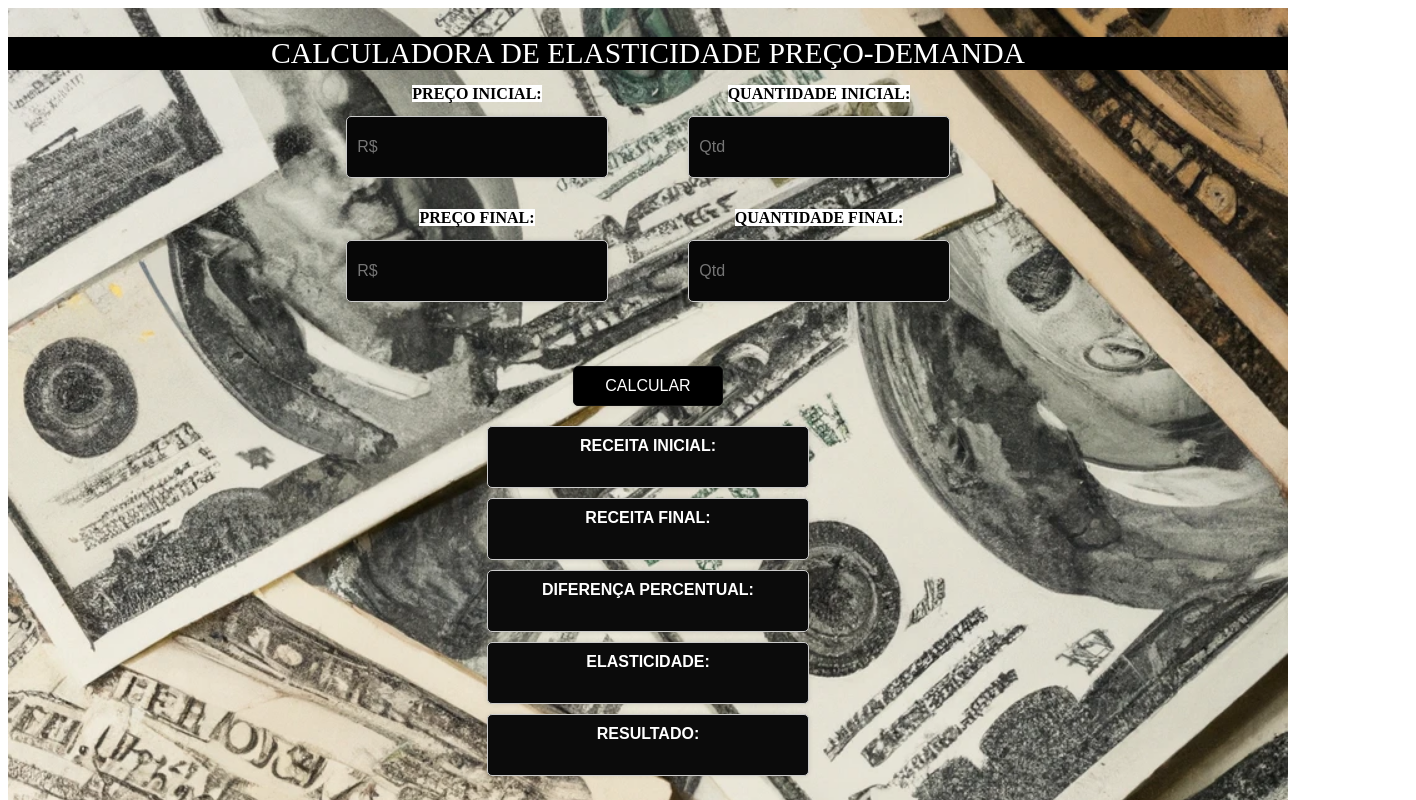
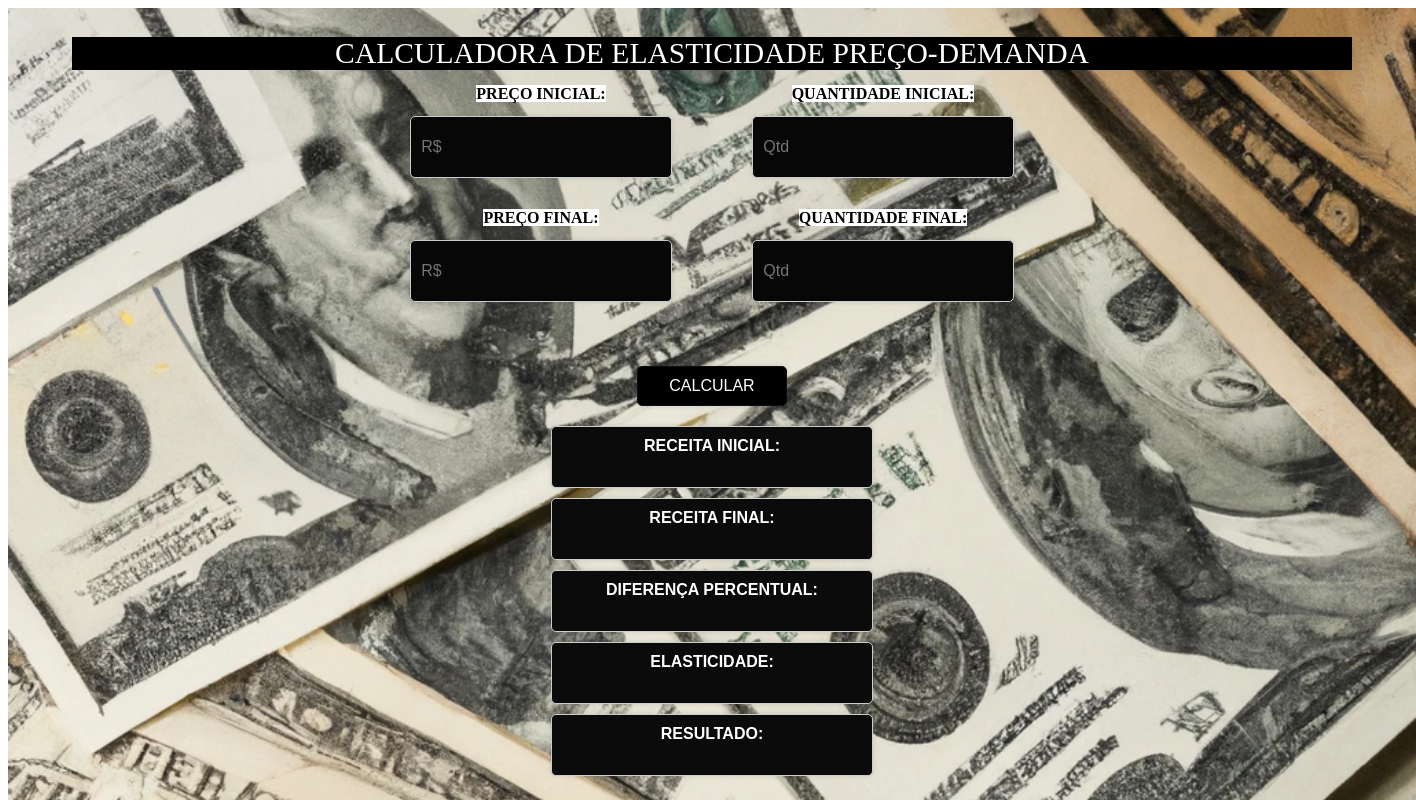
Before and after one commit to mhsousa/calc-elast-react, a React (Create React App) app: page / in a window 1280 px wide. Shown: the top 800 px of the page, 1416 px wide, since content can reach past the window. Built offline with nearby package versions, Linux system fonts and the light colour scheme.

Commit message:
Update App.css

```diff
--- a/src/App.css
+++ b/src/App.css
@@ -1,10 +1,13 @@
 
 .App{
+ position:'absolute';
+ top:0px;
+ left:0px;
  background-image: url('money.webp');
  background-repeat: no-repeat;
  background-size: cover;
- min-width: 100vw;
- min-height: 100vh;
+ min-width: 110vw;
+ min-height: 110vh;
  font-weight: bolder;
 }
 
```
